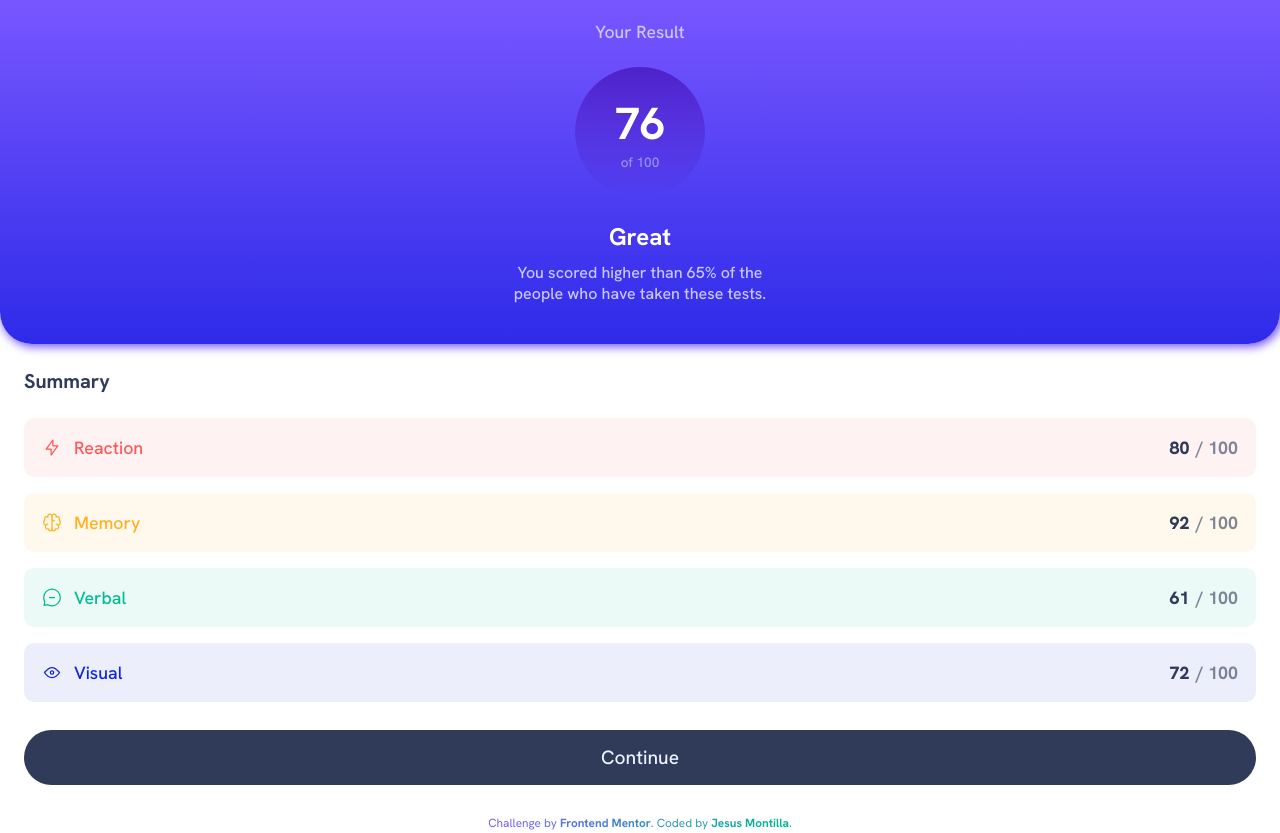
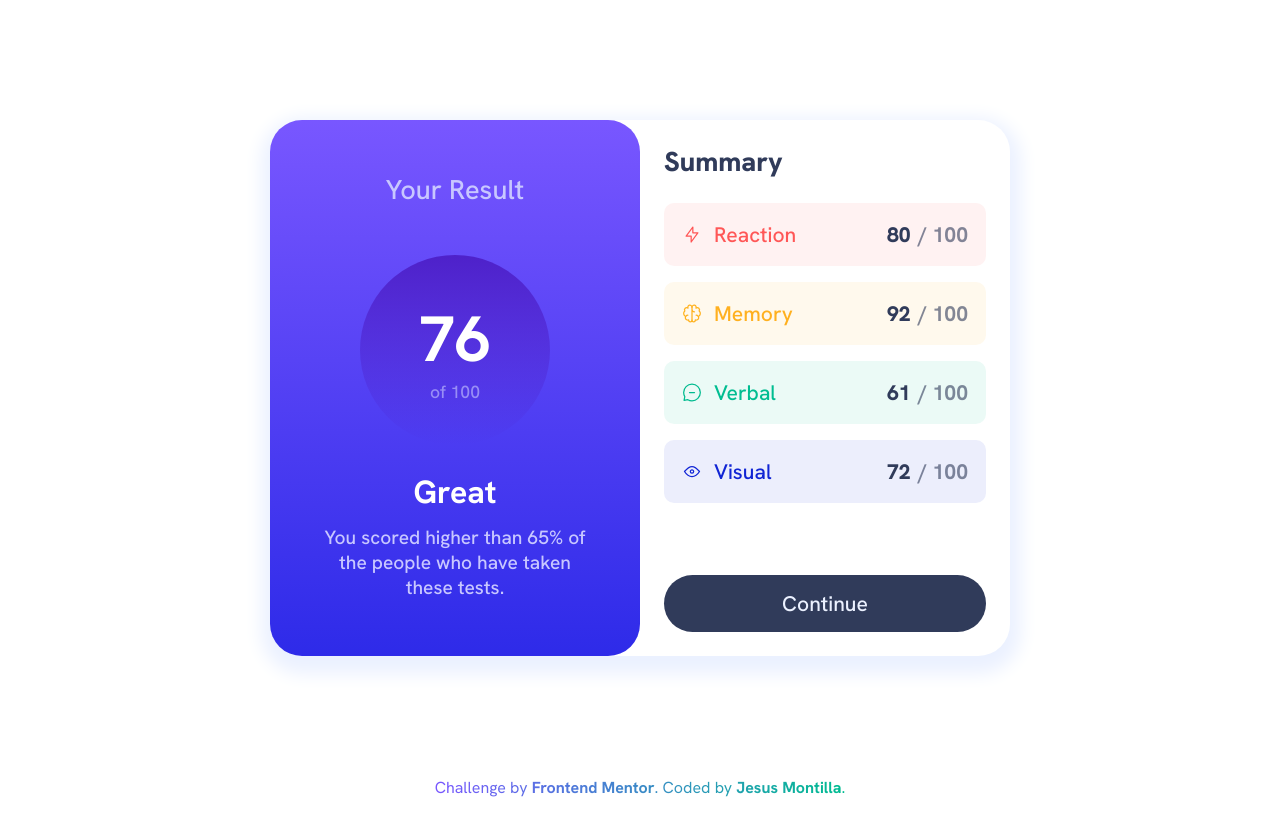
Before and after one commit to Jesusmontilla03/Results-summary-component.github.io, a plain HTML site: page index.html in a window 1280 px wide. After the commit the page ends 800 px from the top, so only its background shows below. Drawn offline with Linux system fonts and the light colour scheme.

Commit message:
Listo Diseño responsivo para pruebas

```diff
--- a/style.css
+++ b/style.css
@@ -89,6 +89,7 @@ section {
 }
 .big-number:hover {
     box-shadow: 0 0 10px 2px var(--Light-slate-blue-background);
+    cursor: crosshair;
 }
 .result-container h2:nth-child(3) {
     color: var(--White);
@@ -124,6 +125,7 @@ section {
 }
 .item-summary:hover {
     box-shadow: 1px 1px 8px 1px;
+    cursor: crosshair;
 }
 .item-summary p:nth-child(1) {
     display: flex;
@@ -164,6 +166,7 @@ section {
     font-weight: 500;
     padding: 15px 0;
     margin-top: 12px;
+    cursor: pointer;
 }
 .continue-button:hover {
     background: linear-gradient(var(--Light-slate-blue-background), var(--Light-royal-blue-background));
@@ -184,3 +187,80 @@ footer {
         font-weight: 950;
     }
 }
+
+/*-------------- TABLE DESIGN -----------*/
+
+@media (min-width: 760px) {
+    body {
+    justify-content: center;
+    }
+    section {
+        width: 80%;
+        border-radius: 32px;
+        box-shadow: 1px 8px 18px 10px var(--Pale-blue);
+    }
+    .result-container {
+        padding: 56px;
+        border-radius: 32px;
+    }
+    .summary-container .continue-button {
+        margin-top: 56px;
+    }
+}
+
+/*------------ DESKTOP DESIGN -----------*/
+
+@media (min-width: 1000px) {
+    body {
+        background-color: var(--White);
+    }
+    section {
+        width: 740px;
+        display: flex;
+        margin-bottom: 24px;
+    }
+    .result-container {
+        width: 50%;
+        padding: 28px 28px 32px 28px;
+
+        & h2:nth-child(1) {
+            font-size: 1.7rem;
+        }
+        & .big-number {
+            width: 190px;
+            height: 190px;
+            margin: 24px 0 26px 0;
+            & h1 {
+                font-size: 4rem;
+            }
+            & span {
+                font-size: 1.1rem;
+            }
+        }
+        & h2:nth-child(3) {
+            font-size: 2rem;
+            margin-bottom: 12px;
+        }
+        & p {
+            width: 270px;
+            font-size: 1.2rem;
+        }
+    }
+    .summary-container {
+        width: 50%;
+
+        & h4 {
+            font-size: 1.7rem;
+            font-weight: 800;
+        }
+        .item-summary {
+            font-size: 1.32rem;
+        }
+        .continue-button {
+            font-size: 1.32rem;
+        }
+    }
+    footer {
+        font-size: 1rem;
+    }
+}
```
